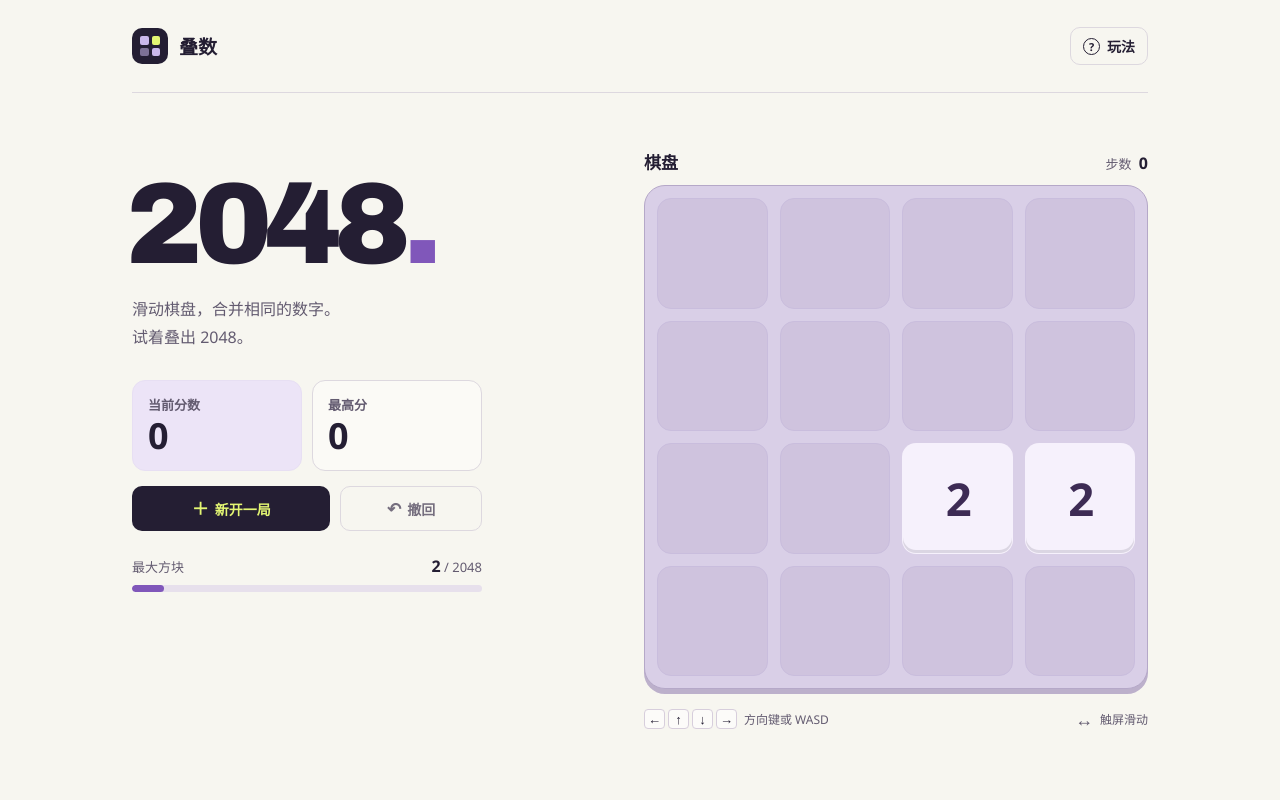
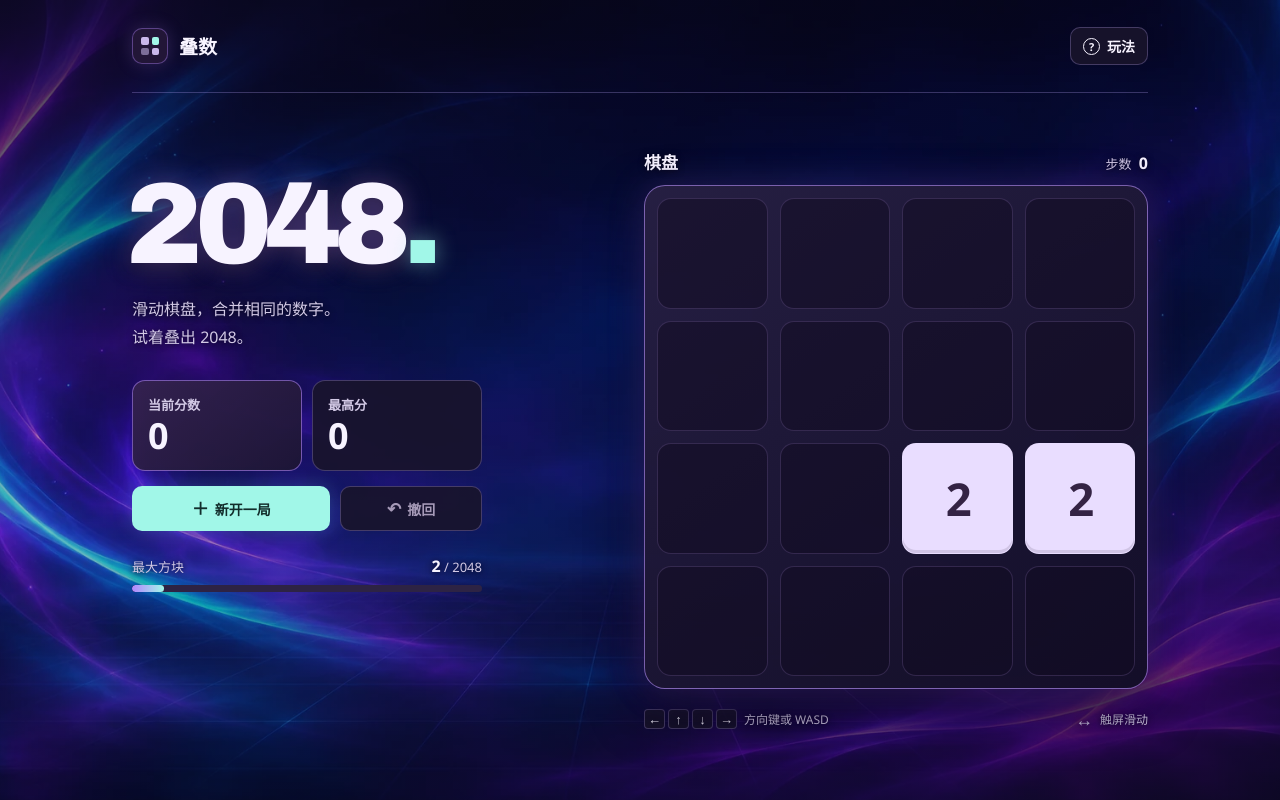
Before and after one commit to youki818/2048game, a plain HTML site: page index.html in a window 1280 px wide. Drawn offline with Linux system fonts and the light colour scheme.

Commit message:
更新 2048 霓虹极光背景与深色界面

```diff
--- a/index.html
+++ b/index.html
@@ -3,7 +3,7 @@
 <head>
   <meta charset="utf-8">
   <meta name="viewport" content="width=device-width, initial-scale=1">
-  <meta name="theme-color" content="#f7f6f0">
+  <meta name="theme-color" content="#0a0a19">
   <title>叠数 · 2048 数字合并游戏</title>
   <meta name="description" content="滑动棋盘，合并相同的数字，试着叠出 2048。">
   <link rel="stylesheet" href="styles.css">
--- a/styles.css
+++ b/styles.css
@@ -1,21 +1,31 @@
 :root {
-  color-scheme: light;
-  --paper: #f7f6f0;
-  --ink: #241e33;
-  --muted: #635b70;
-  --line: #ddd8df;
+  color-scheme: dark;
+  --background: #0a0a19;
+  --ink: #f7f3ff;
+  --muted: #d2c9e5;
+  --line: #c1a9ff45;
+  --panel: #19142be8;
+  --panel-hover: #31254b;
+  --violet: #b286ff;
+  --mint: #a1f7e8;
   --lime: #e3f673;
   --gap: clamp(7px, 1.35vw, 12px);
   font-family: "Segoe UI", "Microsoft YaHei", "PingFang SC", system-ui, sans-serif;
   color: var(--ink);
-  background: var(--paper);
+  background: var(--background);
 }
 
 *, *::before, *::after { box-sizing: border-box; }
-body { margin: 0; }
+body {
+  margin: 0;
+  min-height: 100vh;
+  background:
+    linear-gradient(160deg, #0a0a19cb 0%, #100b2542 42%, #0a0a198a 80%, #0a0a19c2 100%),
+    url("assets/aurora-arcade.webp") center / cover no-repeat;
+}
 button { font: inherit; color: inherit; }
 button:not(:disabled) { cursor: pointer; }
-:focus-visible { outline: 3px solid #6845ad; outline-offset: 4px; }
+:focus-visible { outline: 3px solid var(--mint); outline-offset: 4px; }
 [hidden] { display: none !important; }
 
 .page {
@@ -40,10 +50,12 @@ button:not(:disabled) { cursor: pointer; }
   grid-template-columns: repeat(2, 1fr);
   gap: 3px;
   border-radius: 10px;
-  background: var(--ink);
+  border: 1px solid #b286ff66;
+  background: #221637;
+  box-shadow: 0 0 18px #b286ff35;
 }
 .brand-mark i { border-radius: 2px; background: #cab8eb; }
-.brand-mark i:nth-child(2) { background: var(--lime); }
+.brand-mark i:nth-child(2) { background: var(--mint); }
 .brand-mark i:nth-child(3) { opacity: .54; }
 
 .help-button {
@@ -53,11 +65,11 @@ button:not(:disabled) { cursor: pointer; }
   padding: 8px 12px;
   border: 1px solid var(--line);
   border-radius: 10px;
-  background: transparent;
+  background: var(--panel);
   font-size: 14px;
   font-weight: 650;
 }
-.help-button:hover { background: #efebf5; }
+.help-button:hover { background: var(--panel-hover); }
 .help-icon {
   display: grid;
   place-items: center;
@@ -84,8 +96,10 @@ button:not(:disabled) { cursor: pointer; }
   font-weight: 900;
   line-height: .97;
   letter-spacing: -.064em;
+  text-shadow: 0 0 28px #b286ff65, 0 4px 18px #090714;
 }
-.game-info h1 span { color: #8057ba; }
+.game-info h1 span { color: var(--mint); text-shadow: 0 0 22px #a1f7e87a; }
+.intro, .progress-label, .board-header, .controls-hint { text-shadow: 0 1px 6px #080614; }
 .intro { margin: 0; color: var(--muted); font-size: 16px; line-height: 1.75; }
 
 .scores {
@@ -98,9 +112,9 @@ button:not(:disabled) { cursor: pointer; }
   padding: 14px 15px;
   border: 1px solid var(--line);
   border-radius: 13px;
-  background: #fbfaf6;
+  background: var(--panel);
 }
-.current-score { border-color: #e7dff3; background: #ece4f7; }
+.current-score { border-color: #b286ff90; background: linear-gradient(140deg, #35234fee, #1d1635f5); }
 .score-card dt { color: var(--muted); font-size: 13px; font-weight: 650; }
 .score-card dd {
   margin: 2px 0 0;
@@ -127,11 +141,11 @@ button:not(:disabled) { cursor: pointer; }
   white-space: nowrap;
   transition: background-color 150ms ease, color 150ms ease;
 }
-.button-primary { background: var(--ink); color: var(--lime); }
-.button-primary:hover { background: #45345e; }
-.button-secondary { background: transparent; border-color: #c9bfce; }
-.button-secondary:hover:not(:disabled) { background: #efebf5; }
-.button-secondary:disabled { color: #756e7e; border-color: var(--line); }
+.button-primary { background: var(--mint); color: #122d2b; box-shadow: 0 0 20px #6df6db30; }
+.button-primary:hover { background: #c2fff4; }
+.button-secondary { background: var(--panel); border-color: var(--line); }
+.button-secondary:hover:not(:disabled) { background: var(--panel-hover); }
+.button-secondary:disabled { color: #a69ab8; }
 .button > span[aria-hidden] { font-size: 17px; line-height: 1; }
 
 .progress { margin-top: 24px; }
@@ -147,12 +161,12 @@ button:not(:disabled) { cursor: pointer; }
   border: 0;
   border-radius: 8px;
   overflow: hidden;
-  background: #e7e0ec;
-  color: #8057ba;
+  background: #2d2344;
+  color: var(--mint);
 }
-.progress progress::-webkit-progress-bar { background: #e7e0ec; }
-.progress progress::-webkit-progress-value { background: #8057ba; border-radius: 8px; }
-.progress progress::-moz-progress-bar { background: #8057ba; border-radius: 8px; }
+.progress progress::-webkit-progress-bar { background: #2d2344; }
+.progress progress::-webkit-progress-value { background: linear-gradient(90deg, var(--violet), var(--mint)); border-radius: 8px; }
+.progress progress::-moz-progress-bar { background: linear-gradient(90deg, var(--violet), var(--mint)); border-radius: 8px; }
 
 .board-header {
   display: flex;
@@ -172,10 +186,10 @@ button:not(:disabled) { cursor: pointer; }
   width: 100%;
   aspect-ratio: 1;
   padding: var(--gap);
-  border: 1px solid #b5a8c8;
+  border: 1px solid #ae89eea8;
   border-radius: 21px;
-  background: #d9cfe7;
-  box-shadow: 0 5px 0 #bcb0cb;
+  background: linear-gradient(145deg, #272043f5, #130e27fa);
+  box-shadow: 0 0 36px #a36cff34, 0 20px 52px #050312ad;
   touch-action: none;
   user-select: none;
 }
@@ -184,9 +198,9 @@ button:not(:disabled) { cursor: pointer; }
   display: grid;
   place-items: center;
   min-width: 0;
-  border: 1px solid #c9bddd;
+  border: 1px solid #bd9df52e;
   border-radius: clamp(8px, 3cqw, 14px);
-  background: #cfc3de;
+  background: #100b2080;
   font-size: clamp(18px, 9cqw, 48px);
   font-weight: 850;
   line-height: 1;
@@ -194,8 +208,8 @@ button:not(:disabled) { cursor: pointer; }
   font-variant-numeric: tabular-nums;
 }
 .tile[data-value] { border-color: transparent; background: #392554; color: #fff; box-shadow: inset 0 -3px 0 #241e3320; }
-.tile[data-value="2"] { background: #f6f1fc; color: #3d2b54; }
-.tile[data-value="4"] { background: #f2d9be; color: #4e352b; }
+.tile[data-value="2"] { background: #e9ddff; color: #342344; }
+.tile[data-value="4"] { background: #83e7ef; color: #15373f; }
 .tile[data-value="8"] { background: #e4f292; color: #354210; }
 .tile[data-value="16"] { background: #f4c4d9; color: #50253d; }
 .tile[data-value="32"] { background: #c3c3fd; color: #302950; }
@@ -225,9 +239,9 @@ button:not(:disabled) { cursor: pointer; }
   place-items: center;
   width: 21px;
   height: 20px;
-  border: 1px solid #d7cedc;
+  border: 1px solid var(--line);
   border-radius: 4px;
-  background: #fcfbf9;
+  background: var(--panel);
   color: var(--ink);
   font: 13px/1 system-ui, sans-serif;
 }
@@ -240,25 +254,26 @@ button:not(:disabled) { cursor: pointer; }
   place-items: center;
   padding: 14px;
   border-radius: 21px;
-  background: #241e3390;
+  background: #080613bb;
 }
 .result-card, dialog {
-  background: var(--paper);
+  background: #211834;
   border: 1px solid var(--line);
   border-radius: 18px;
-  box-shadow: 0 16px 40px #241e3330;
+  box-shadow: 0 16px 40px #05031290;
 }
 .result-card { max-width: 100%; padding: clamp(14px, 5cqw, 28px); text-align: center; }
 .result-card h2, dialog h2 { margin: 0 0 8px; font-size: 23px; }
 .result-card p { margin: 0 0 16px; color: var(--muted); font-size: 14px; }
 .result-card .button { margin: 2px; }
 dialog { width: min(440px, 100% - 32px); color: var(--ink); padding: 26px; }
-dialog::backdrop { background: #241e3377; }
+dialog::backdrop { background: #080613bb; }
 dialog ul { padding-left: 20px; margin: 0 0 22px; }
 dialog li { margin-top: 8px; color: var(--muted); line-height: 1.65; }
 .visually-hidden { position: absolute; width: 1px; height: 1px; padding: 0; overflow: hidden; clip-path: inset(50%); white-space: nowrap; }
 
 @media (max-width: 760px) {
+  body { background-position: center, 16% center; }
   .page { width: min(100% - 32px, 504px); }
   .masthead { min-height: 61px; }
   .brand { font-size: 17px; }
```
Also changed, not shown: assets/aurora-arcade.webp (added), 1 other file.
